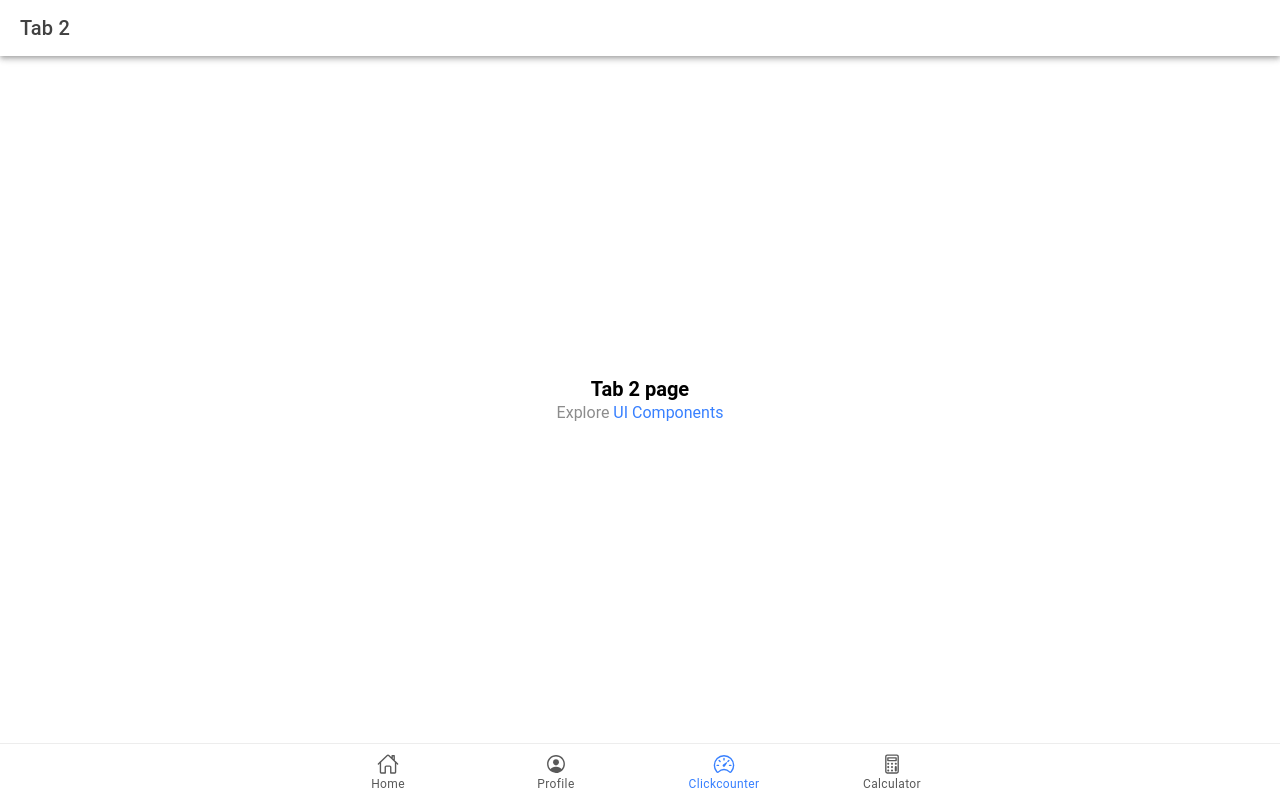
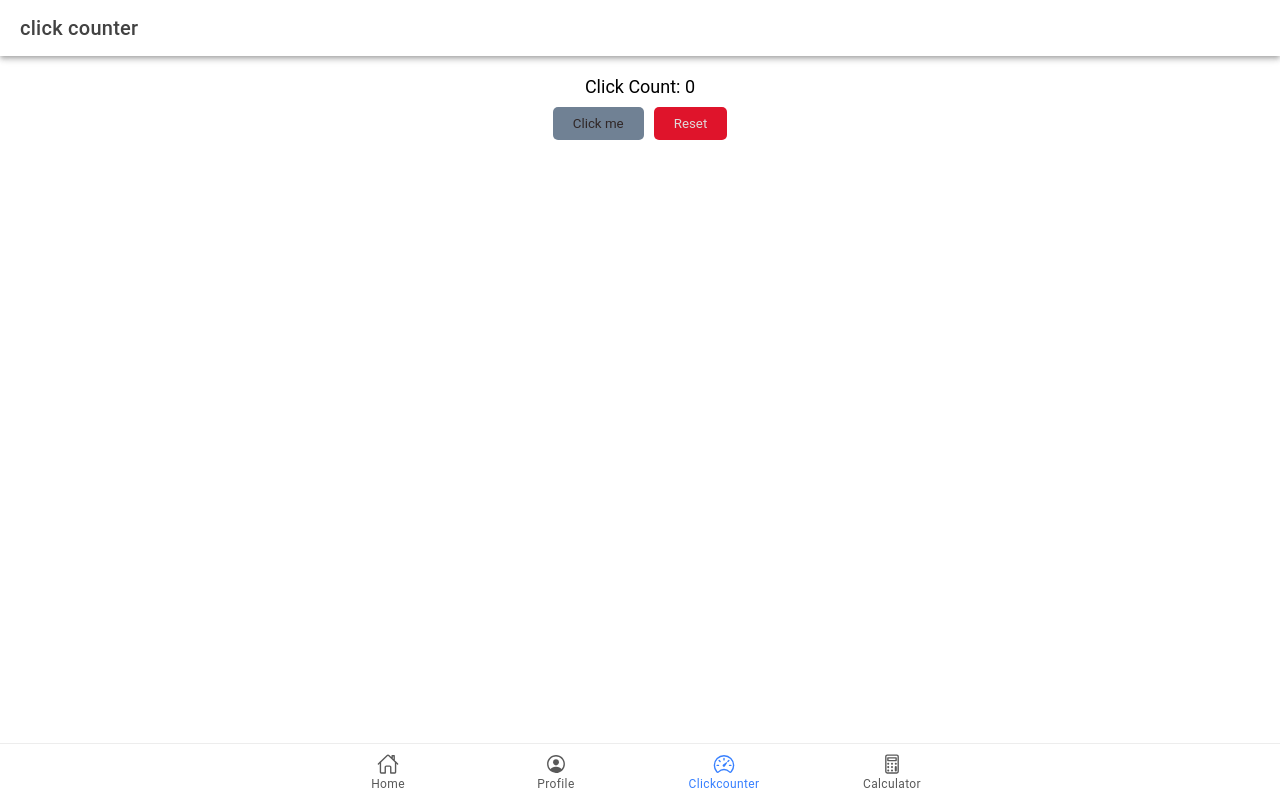
Before and after one commit to hannajanemanlangit26/ion-t-martisano, a React (Vite) app: page /tab2 in a window 1280 px wide. Built offline with nearby package versions, Linux system fonts and the light colour scheme.

Commit message:
added a new code in tab2,tsx and css

```diff
--- a/src/pages/Tab2.css
+++ b/src/pages/Tab2.css
@@ -0,0 +1,30 @@
+/* Tab2.css */
+
+.tab2-container {
+    text-align: center;
+    margin-top: 20px;
+  }
+
+  .tab2-click-count {
+    font-size: 18px;
+    margin-bottom: 10px;
+  }
+
+  .tab2-button {
+    background-color: #708194;
+    color: #302727;
+    border: none;
+    padding: 10px 20px;
+    border-radius: 5px;
+    cursor: pointer;
+    margin-right: 10px;
+  }
+
+  .tab2-reset-button {
+    background-color: #df142b;
+    color: #dfd9d9;
+    border: none;
+    padding: 10px 20px;
+    border-radius: 5px;
+    cursor: pointer;
+  }
--- a/src/pages/Tab2.tsx
+++ b/src/pages/Tab2.tsx
@@ -1,22 +1,32 @@
+import React, { useState } from 'react';
 import { IonContent, IonHeader, IonPage, IonTitle, IonToolbar } from '@ionic/react';
 import ExploreContainer from '../components/ExploreContainer';
 import './Tab2.css';
 
 const Tab2: React.FC = () => {
+  const [clickCount, setClickCount] = useState(0);
+
+  const handleButtonClick = () => {
+    setClickCount(clickCount + 1);
+  };
+
+  const handleResetClick = () => {
+    setClickCount(0);
+  };
+
   return (
     <IonPage>
       <IonHeader>
         <IonToolbar>
-          <IonTitle>Tab 2</IonTitle>
+          <IonTitle>click counter</IonTitle>
         </IonToolbar>
       </IonHeader>
       <IonContent fullscreen>
-        <IonHeader collapse="condense">
-          <IonToolbar>
-            <IonTitle size="large">Tab 2</IonTitle>
-          </IonToolbar>
-        </IonHeader>
-        <ExploreContainer name="Tab 2 page" />
+        <div className="tab2-container">
+          <p className="tab2-click-count">Click Count: {clickCount}</p>
+          <button className="tab2-button" onClick={handleButtonClick}>Click me</button>
+          <button className="tab2-reset-button" onClick={handleResetClick}>Reset</button>
+        </div>
       </IonContent>
     </IonPage>
   );
```
